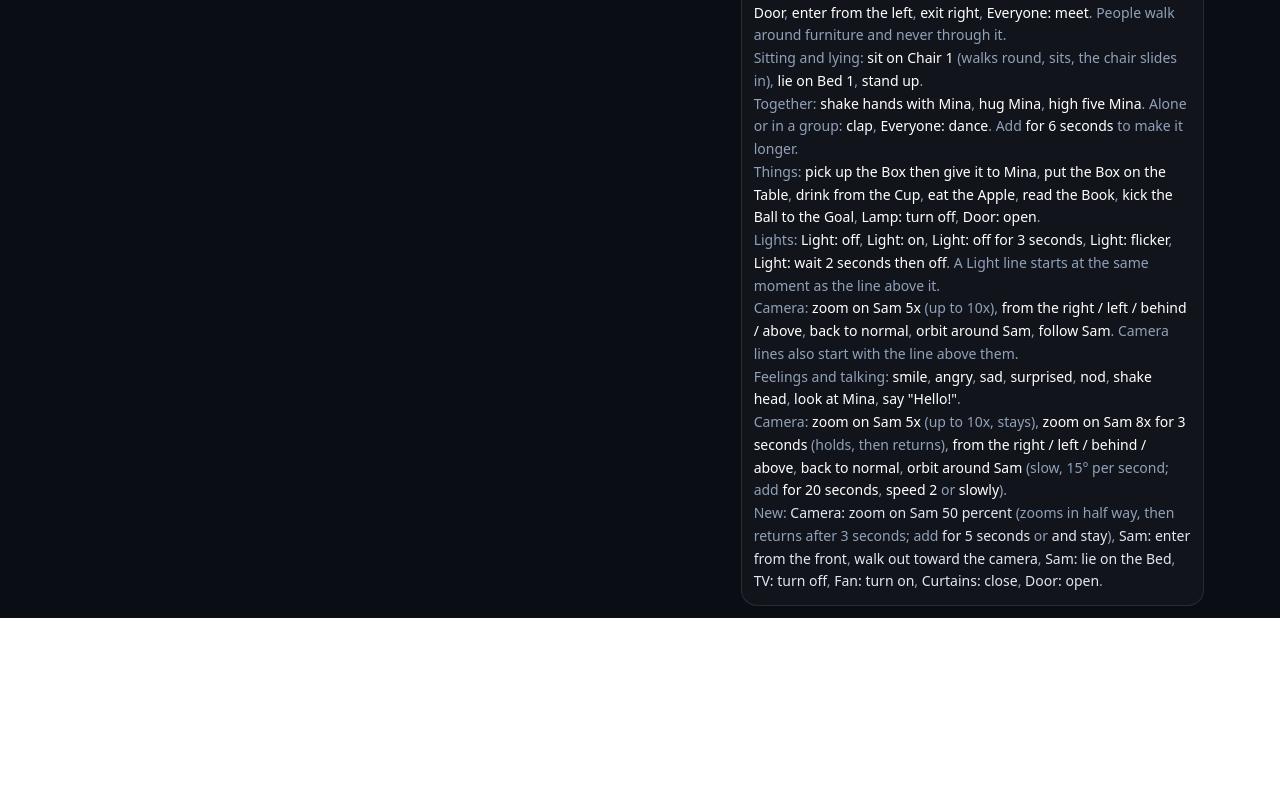
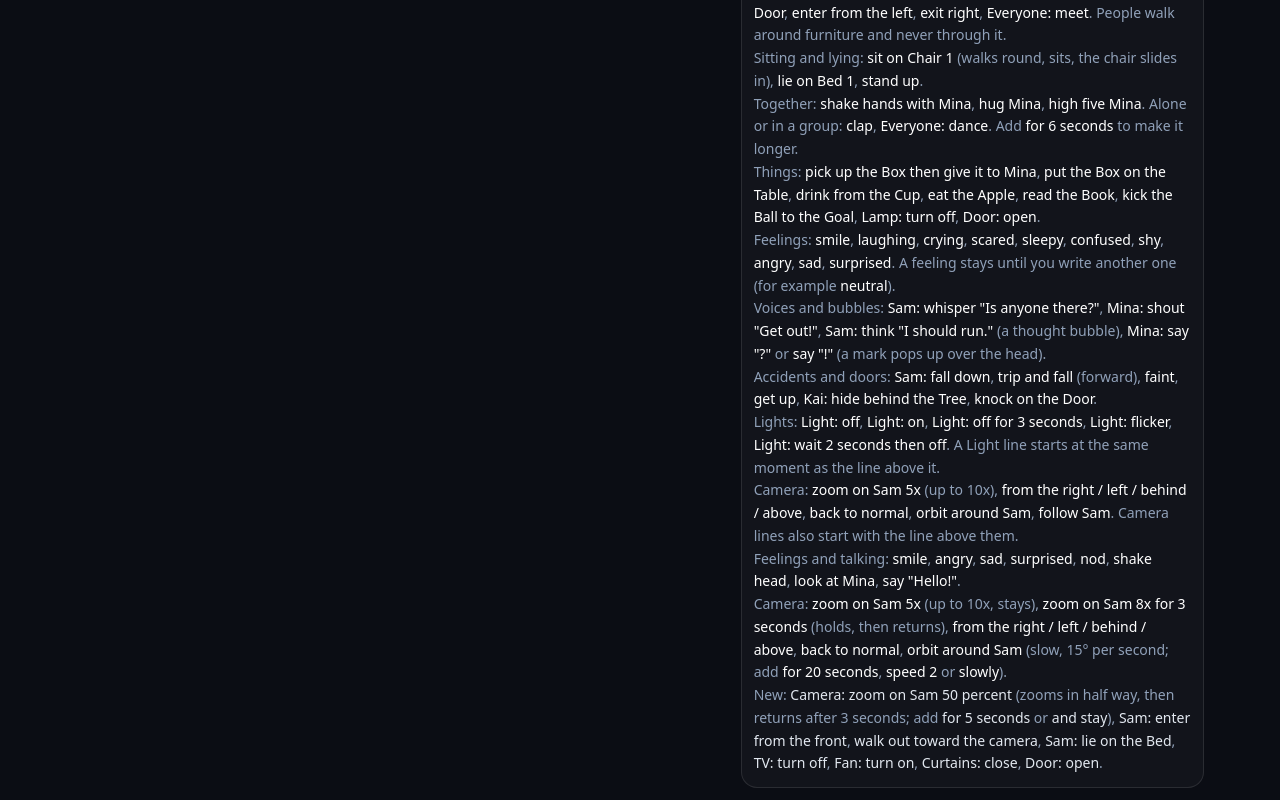
Before and after one commit to Nexbotcom/Cartoon, a Next.js app: page / in a window 1280 px wide. Shown: the part 1058-1858 px from the top of the page. Before the commit the page ends 1676 px from the top, so only its background shows below. Built offline with nearby package versions, Linux system fonts and the light colour scheme.

Commit message:
Update page.tsx

```diff
--- a/app/page.tsx
+++ b/app/page.tsx
@@ -628,6 +628,11 @@ const exportVideo = async () => {
                 <p>Sitting and lying: <span className="text-white">sit on Chair 1</span> (walks round, sits, the chair slides in), <span className="text-white">lie on Bed 1</span>, <span className="text-white">stand up</span>.</p>
                 <p>Together: <span className="text-white">shake hands with Mina</span>, <span className="text-white">hug Mina</span>, <span className="text-white">high five Mina</span>. Alone or in a group: <span className="text-white">clap</span>, <span className="text-white">Everyone: dance</span>. Add <span className="text-white">for 6 seconds</span> to make it longer.</p>
                 <p>Things: <span className="text-white">pick up the Box then give it to Mina</span>, <span className="text-white">put the Box on the Table</span>, <span className="text-white">drink from the Cup</span>, <span className="text-white">eat the Apple</span>, <span className="text-white">read the Book</span>, <span className="text-white">kick the Ball to the Goal</span>, <span className="text-white">Lamp: turn off</span>, <span className="text-white">Door: open</span>.</p>
+
+                <p>Feelings: <span className="text-white">smile</span>, <span className="text-white">laughing</span>, <span className="text-white">crying</span>, <span className="text-white">scared</span>, <span className="text-white">sleepy</span>, <span className="text-white">confused</span>, <span className="text-white">shy</span>, <span className="text-white">angry</span>, <span className="text-white">sad</span>, <span className="text-white">surprised</span>. A feeling stays until you write another one (for example <span className="text-white">neutral</span>).</p>
+                <p>Voices and bubbles: <span className="text-white">{'Sam: whisper "Is anyone there?"'}</span>, <span className="text-white">{'Mina: shout "Get out!"'}</span>, <span className="text-white">{'Sam: think "I should run."'}</span> (a thought bubble), <span className="text-white">{'Mina: say "?"'}</span> or <span className="text-white">{'say "!"'}</span> (a mark pops up over the head).</p>
+                <p>Accidents and doors: <span className="text-white">Sam: fall down</span>, <span className="text-white">trip and fall</span> (forward), <span className="text-white">faint</span>, <span className="text-white">get up</span>, <span className="text-white">Kai: hide behind the Tree</span>, <span className="text-white">knock on the Door</span>.</p>
+
                 <p>Lights: <span className="text-white">Light: off</span>, <span className="text-white">Light: on</span>, <span className="text-white">Light: off for 3 seconds</span>, <span className="text-white">Light: flicker</span>, <span className="text-white">Light: wait 2 seconds then off</span>. A Light line starts at the same moment as the line above it.</p>
                 <p>Camera: <span className="text-white">zoom on Sam 5x</span> (up to 10x), <span className="text-white">from the right / left / behind / above</span>, <span className="text-white">back to normal</span>, <span className="text-white">orbit around Sam</span>, <span className="text-white">follow Sam</span>. Camera lines also start with the line above them.</p>
                 <p>Feelings and talking: <span className="text-white">smile</span>, <span className="text-white">angry</span>, <span className="text-white">sad</span>, <span className="text-white">surprised</span>, <span className="text-white">nod</span>, <span className="text-white">shake head</span>, <span className="text-white">look at Mina</span>, <span className="text-white">{'say "Hello!"'}</span>.</p>
```
